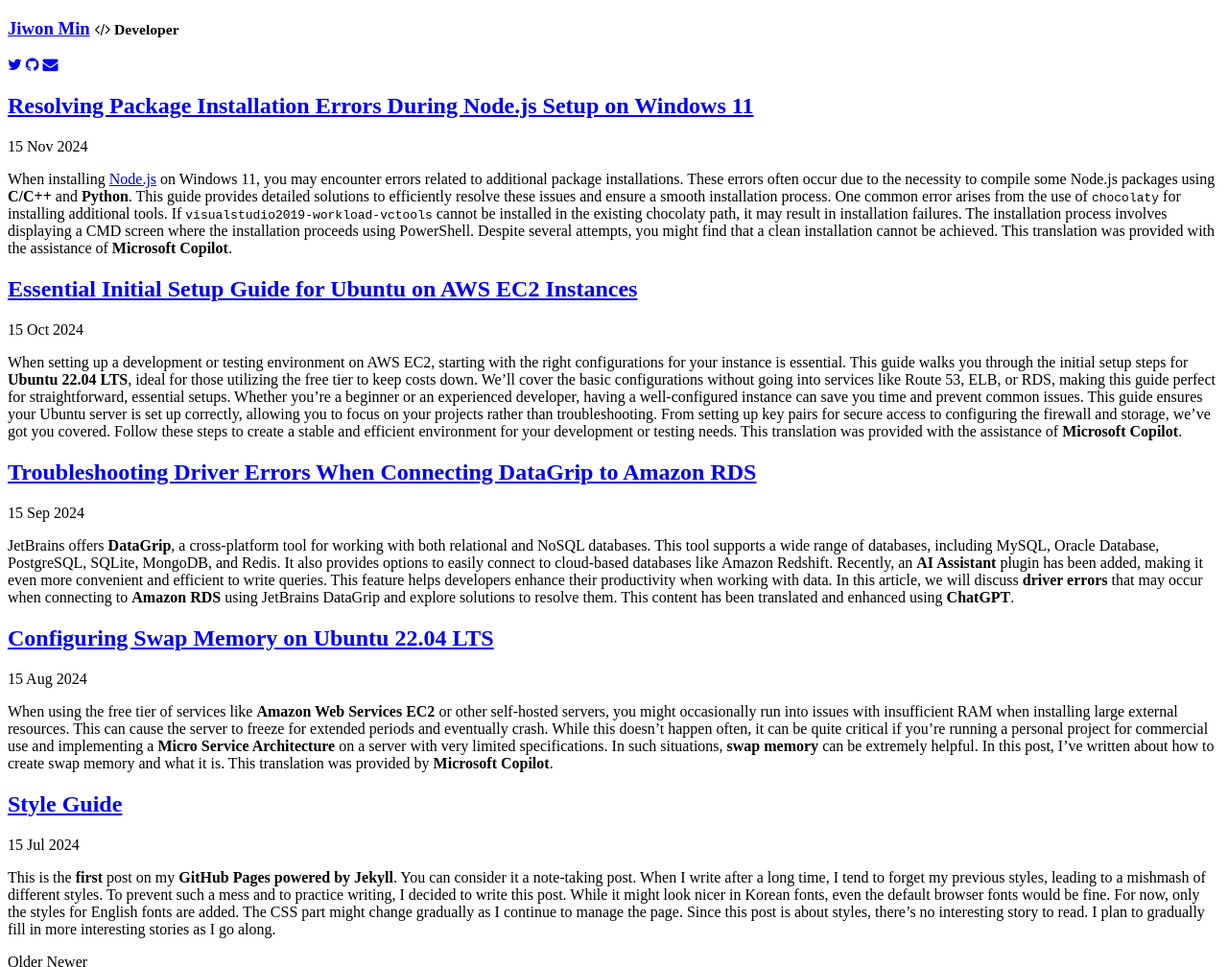
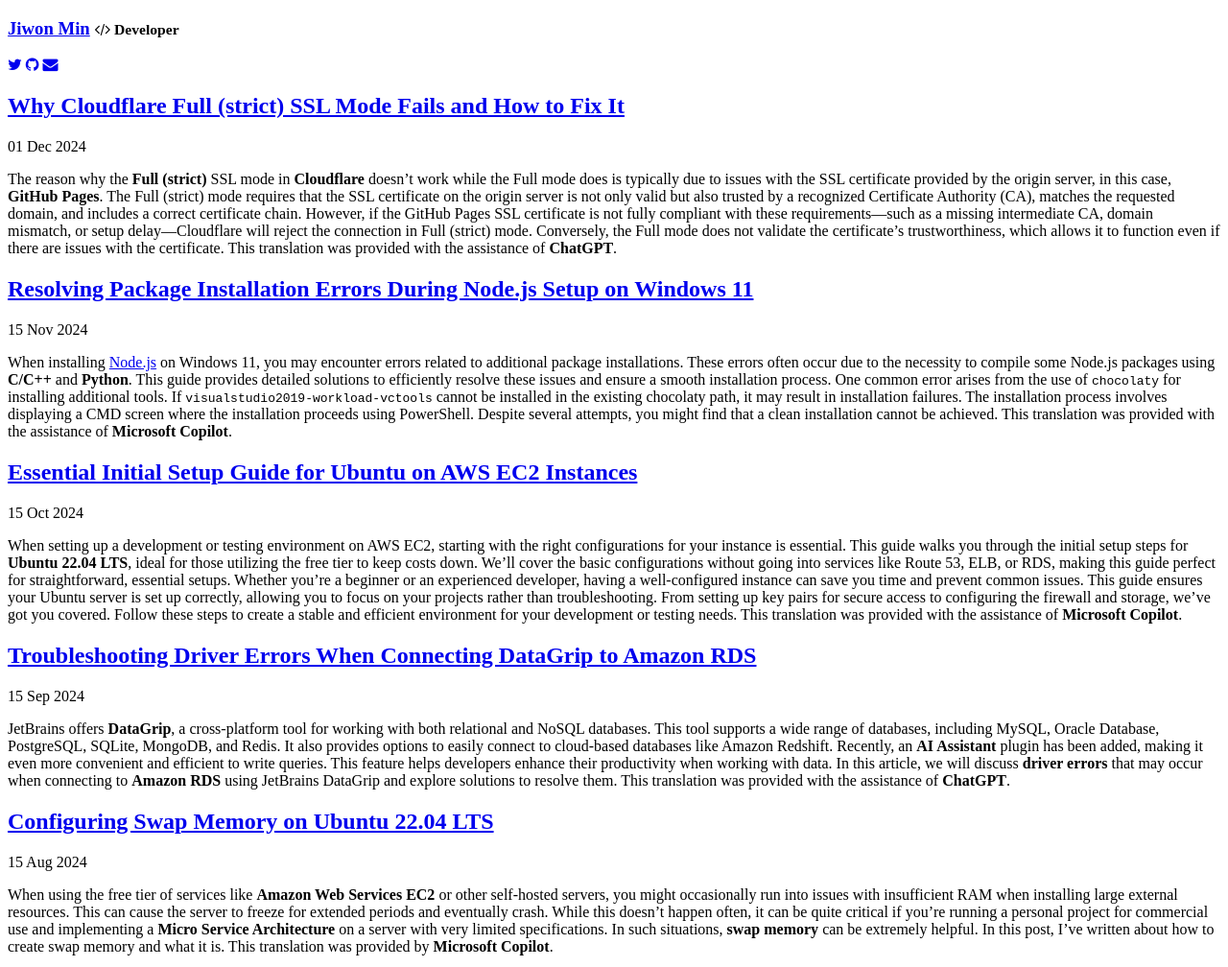
Before and after one commit to jiwonio/jiwonio.github.io, a Jekyll site: the page built from index.html, in a window 1280 px wide, cut to the strip 0-1008 px from the top of the page. Shown: the whole strip at 96% size. Built offline with Jekyll 4.4.1, drawn with Linux system fonts in a browser that asks for light colours; the list of posts is cut into pages by our own code; some of the changed lines change nothing that is shown.

Commit message:
Add Cloudflare SSL troubleshooting guide and images
Introduced a new post explaining why Cloudflare Full (strict) SSL mode may fail when using GitHub Pages and how to resolve these issues. Enhanced the post with images to clarify SSL/TLS concepts and adjusted the translation credit for another post.

```diff
--- a/_posts/2024/2024-09-15-datagrip-driver-error.md
+++ b/_posts/2024/2024-09-15-datagrip-driver-error.md
@@ -12,7 +12,7 @@
 Recently, an **AI Assistant** plugin has been added, making it even more convenient and efficient to write queries.
 This feature helps developers enhance their productivity when working with data.
 In this article, we will discuss **driver errors** that may occur when connecting to **Amazon RDS** using JetBrains DataGrip and explore solutions to resolve them.
-This content has been translated and enhanced using **ChatGPT**.
+This translation was provided with the assistance of **ChatGPT**.
 
 <!--more-->
 
--- /dev/null
+++ b/_posts/2024/2024-12-01-cloudflare-invalid-ssl.md
@@ -0,0 +1,95 @@
+---
+layout: post
+title: 'Why Cloudflare Full (strict) SSL Mode Fails and How to Fix It'
+meta: 'Learn why the Cloudflare Full (strict) SSL mode fails while Full mode works, especially when using GitHub Pages as the origin server. Understand common SSL issues and how to fix them for a secure and seamless connection.'
+tags:
+  - cloudflare
+---
+
+The reason why the **Full (strict)** SSL mode in **Cloudflare** doesn't work while the Full mode does is typically due to issues with the SSL certificate provided by the origin server,
+in this case, **GitHub Pages**. The Full (strict) mode requires that the SSL certificate on the origin server is not only valid but also trusted by a recognized Certificate Authority (CA),
+matches the requested domain, and includes a correct certificate chain.
+However, if the GitHub Pages SSL certificate is not fully compliant with these requirements—such as a missing intermediate CA,
+domain mismatch, or setup delay—Cloudflare will reject the connection in Full (strict) mode. Conversely, the Full mode does not validate the certificate's trustworthiness,
+which allows it to function even if there are issues with the certificate.
+This translation was provided with the assistance of **ChatGPT**.
+
+<!--more-->
+
+<small style="color:lightgray;text-decoration:line-through;font-style: italic;">제목과 첫 문단은 영어가 멋있어요.</small>
+
+<img src="/uploads/cloudflare-invalid-ssl/ssl-tls-https.jpg" alt="SSL/TLS HTTPS Background" />
+
+<p style="text-align:center;opacity:0.8;">
+    <small>&copy; <a href="https://pixabay.com/" title="Pixabay" target="_blank">Pixabay</a></small>
+    <small>&copy; <a href="https://pixabay.com/ko/users/skylarvision-2957633" title="Content copyright holder" target="_blank">skylarvision</a></small>
+</p>
+
+-----
+
+**Cloudflare**의 Full (strict) SSL 모드가 작동하지 않고 Full 모드에서는 정상 작동하는 이유는, 원본 서버(이 경우 GitHub Pages)가 제공하는 SSL 인증서와 관련된 문제 때문입니다.
+**Full (strict)** 모드는 원본 서버의 SSL 인증서가 **신뢰할 수 있는 인증 기관(CA)**에서 발급된 유효한 인증서여야 하며, 요청된 도메인과 정확히 일치하고,
+올바른 인증서 체인(Intermediate CA 포함)을 포함해야만 연결을 허용합니다. 이 과정에서 인증서의 신뢰성과 완전성을 보장하기 위해 인증서를 검증하는 과정이 추가되므로 보안이 강화됩니다.
+
+하지만 **GitHub Pages**의 SSL 인증서는 특정 상황에서 Full (strict) 모드의 요구 사항을 완전히 충족하지 못할 수 있습니다.
+이를 통해 Cloudflare가 연결을 차단하는 몇 가지 주요 원인을 살펴보겠습니다:
+
+1. **중간 인증서 누락**
+   - SSL 인증서 체인의 일부(Intermediate CA)가 누락되어 있을 경우, Cloudflare는 인증서를 신뢰하지 않습니다.
+     인증서 체인은 클라이언트와 서버 간의 신뢰를 연결해 주는 역할을 하기 때문에, 중간 인증서가 제대로 설정되지 않으면 Full (strict) 모드에서 연결이 차단될 수 있습니다.
+
+2. **도메인 불일치**
+   - 원본 서버의 SSL 인증서에 포함된 도메인이 요청한 도메인과 정확히 일치하지 않을 경우 문제가 발생합니다.
+     예를 들어, 인증서가 `www.jiwon.io`만 포함하고 루트 도메인인 `jiwon.io`은 포함하지 않을 경우, Full (strict) 모드는 이를 검증 실패로 간주해 연결을 차단합니다.
+
+3. **SSL 인증서의 갱신 지연**
+   - GitHub Pages는 SSL 인증서를 자동으로 관리하지만, 새 도메인을 설정하거나 기존 인증서를 갱신하는 과정에서 일시적인 지연이 발생할 수 있습니다.
+     이 기간 동안 인증서가 만료된 상태로 남아 있게 되면 Full (strict) 모드는 이를 신뢰할 수 없는 연결로 판단하여 차단합니다.
+
+4. **DNS 및 HTTPS 설정 불완전**
+    - GitHub Pages에서 Enforce HTTPS 옵션이 비활성화되어 있거나, DNS 설정이 올바르지 않다면 원본 서버가 HTTPS 연결을 제공하지 못할 수 있습니다.
+      이 경우 Cloudflare는 인증서 검증을 수행하지 못하고 Full (strict) 모드에서 연결이 중단됩니다.
+
+## Full 모드에서 작동하는 이유
+
+반면, Cloudflare의 Full 모드는 인증서의 신뢰성을 검증하지 않고, 단순히 서버와 클라이언트 간의 암호화가 활성화되었는지만 확인합니다.
+원본 서버가 유효하지 않거나 자체 서명된 인증서를 제공하더라도, Full 모드는 이를 허용합니다.
+이는 보안이 완벽하게 보장되지는 않지만, 더 넓은 호환성을 제공하기 위해 설계된 방식입니다.
+
+## 왜 이런 문제가 발생할까?
+
+GitHub Pages는 개인 프로젝트나 간단한 웹사이트를 위한 호스팅 플랫폼으로, SSL 인증서 설정이 대부분 자동으로 이루어집니다.
+이러한 자동화된 설정은 일반적인 사용자 요구에는 충분하지만, 기업 환경이나 고급 보안 요구 사항을 충족하는 데에는 제한적일 수 있습니다.
+Cloudflare의 Full (strict) 모드는 이러한 자동화 설정의 사소한 결함이라도 발견하면 연결을 차단하도록 설계되어 있어, 이 두 시스템 간의 충돌이 발생하는 것입니다.
+
+## 해결 방법
+
+1. **GitHub Pages SSL 상태 확인**
+   - GitHub Pages 설정에서 Enforce HTTPS 옵션을 활성화하여 HTTPS 연결이 강제되도록 설정합니다.
+   - 도메인이 GitHub Pages의 SSL 인증서에 포함되어 있는지 확인합니다.
+     - GitHub Pages가 SSL 인증서를 제공하지 않거나 발급 대기 중인 경우, Full (strict) 모드에서 실패합니다.
+
+2. **Cloudflare SSL 모드 조정**
+   - Full (strict) 모드를 사용하려면 GitHub Pages의 SSL 인증서가 완벽히 유효한 상태여야 합니다.
+   - 현재 설정에서 문제가 지속된다면, Cloudflare의 SSL 모드를 Full로 변경하여 우선 사이트를 정상 작동하도록 합니다.
+
+3. **SSL 검증 도구 사용**
+   - SSL Labs와 같은 도구를 사용하여 원본 서버의 SSL 인증서 상태를 점검하세요. 인증서 체인, 유효 기간, 도메인 일치 여부 등을 확인할 수 있습니다.
+
+4. **Cloudflare 캐시 초기화**
+   - Cloudflare 대시보드에서 Caching > Purge Everything을 실행하여 오래된 캐시 데이터를 삭제합니다. 캐시된 오류 정보가 문제를 지속적으로 발생시키는 경우 이를 해결할 수 있습니다.
+
+5. **Cloudflare Origin CA 인증서로 대체**
+   - Full (strict) 모드의 보안 수준이 필요하다면, GitHub Pages 대신 Cloudflare Origin CA 인증서를 사용하는 별도 서버를 구성하는 것도 고려할 수 있습니다.
+
+## 결론
+
+Full 모드에서 작동하고 Full (strict) 모드에서 실패하는 이유는, GitHub Pages의 SSL 인증서가 Cloudflare의 엄격한 검증 조건을 충족하지 못하기 때문입니다.
+대부분의 경우, GitHub Pages의 SSL 설정을 다시 확인하거나 Cloudflare 캐시를 초기화하면 문제가 해결됩니다.
+Full (strict)을 반드시 사용해야 한다면, GitHub Pages와 Cloudflare 설정을 면밀히 점검해야 합니다.
+
+## 참고문헌
+
+ - [Qualys SSL Labs](https://www.ssllabs.com/ "SSL Labs"){:target="_blank"}
+ - [Let's Encrypt CAA Record](https://letsencrypt.org/docs/caa/ "Let's Encrypt"){:target="_blank"}
+ - [Cloudflare SSL/TLS Full](https://developers.cloudflare.com/ssl/origin-configuration/ssl-modes/full/ "Cloudflare SSL/TLS Full"){:target="_blank"}
```
Also changed, not shown: uploads/cloudflare-invalid-ssl/invalid-ssl-certificate.png (added), uploads/cloudflare-invalid-ssl/ssl-tls-https.jpg (added).
